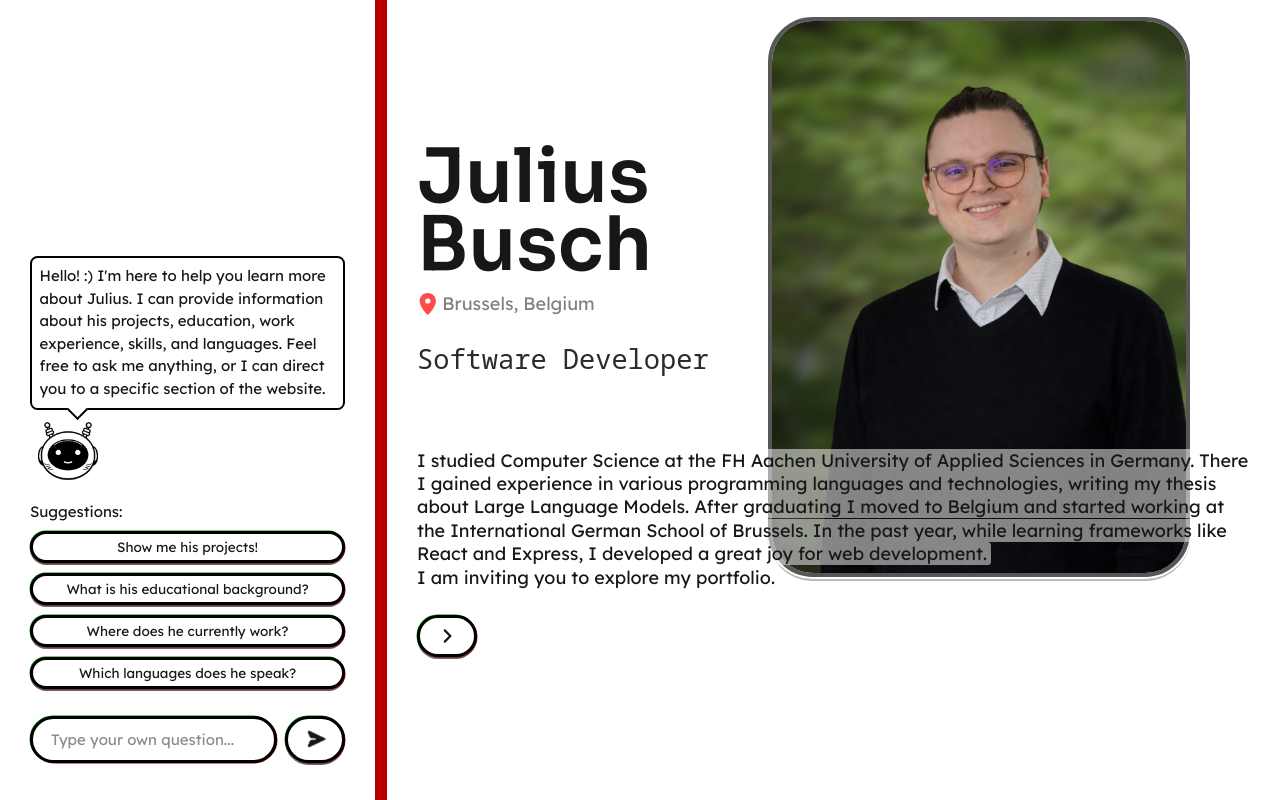
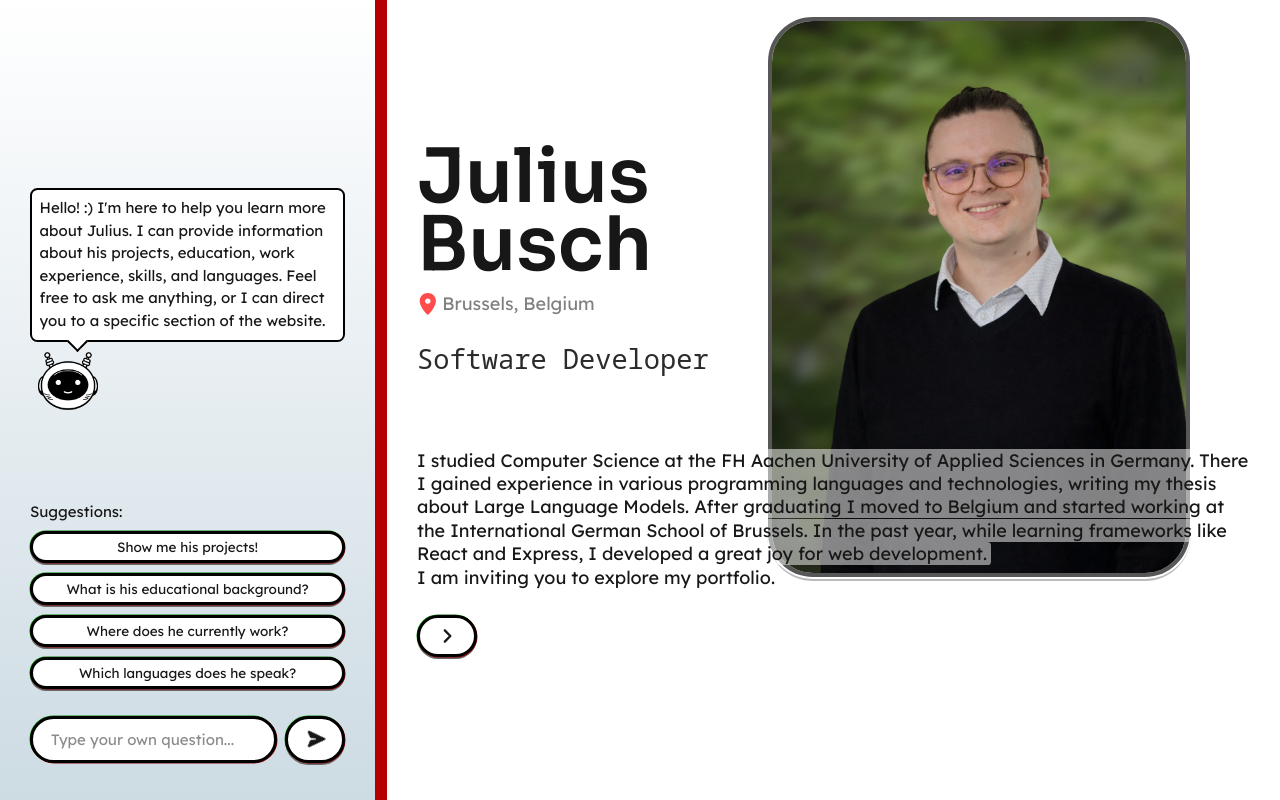
Before and after one commit to julii-b/portfolio-website, a Next.js app: page / in a window 1280 px wide. Built offline with nearby package versions, Linux system fonts and the light colour scheme; no server answers; a web font is replaced by a local one.

Commit message:
feat: improve navigation chat styles

```diff
--- a/app/(routes)/layout.module.css
+++ b/app/(routes)/layout.module.css
@@ -26,7 +26,12 @@
   top: 0;
   left: 0;
   width: min(30%, 25em);
-  z-index: 5;
+  z-index: 0;
+}
+@media (max-width: 600px) {
+  .navigationContainer {
+    z-index: 5; /* above other content when nav is shown on mobile */
+  }
 }
 
 .lineWrapper {
--- a/app/components/navigation-chat/navigation-chat.module.css
+++ b/app/components/navigation-chat/navigation-chat.module.css
@@ -1,8 +1,8 @@
-.openChatButton {
+.openChatButton, .closeChatButton {
   display: none !important;
 }
 @media (max-width: 600px) {
-  .openChatButton {
+  .openChatButton, .closeChatButton {
     position: fixed;
     bottom: 1em;
     left: 1em;
@@ -14,11 +14,15 @@
     align-items: center;
     justify-content: center;
   }
+  .openChatButton {
+    background-image: linear-gradient(to bottom, #ffffff, #cddbe3);
+  }
 }
 
 .scrollableContainer {
   height: 100dvh;
   overflow-y: auto;
+  background-image: linear-gradient(to bottom, #ffffff, #cddbe3);
 }
 @media (max-width: 600px) {
   .scrollableContainer {
@@ -30,7 +34,6 @@
     max-height: 90dvh;
     border: 3px solid #424242;
     border-radius: 3em;
-    background-color: rgb(255, 255, 255);
   }
   .scrollableContainer.notVisibleOnMobile {
     display: none;
@@ -45,6 +48,26 @@
   align-items: center;
   justify-content: end;
   padding: 2em;
+}
+
+.speechBubbleAndIconContainer {
+  flex-grow: 1;
+  display: flex;
+  flex-direction: column;
+  gap: 0.7em;
+  align-items: center;
+  justify-content: center;
+  width: 100%;
+}
+
+.spacerTop {
+  height: 0;
+  flex-grow: 2.5;
+}
+
+.spacerBottom {
+  height: 0;
+  flex-grow: 1;
 }
 
 .speechBubble {
--- a/app/components/navigation-chat/navigation-chat.tsx
+++ b/app/components/navigation-chat/navigation-chat.tsx
@@ -84,7 +84,9 @@ export default function NavigationChat() {
     <>
       {/** Button to open/close nav on mobile: */}
       <Button
-      className={styles.openChatButton}
+      className={
+        `${isNavVisible ? styles.closeChatButton : styles.openChatButton}`
+      }
       onClick={() => {
         setIsNavVisible(!isNavVisible);
       }}
@@ -110,6 +112,8 @@ export default function NavigationChat() {
         <nav className={styles.nav}>
 
           {/** Chat output in speech bubble with robot avatar: */}
+          <div className={styles.speechBubbleAndIconContainer}>
+            <div className={styles.spacerTop}></div>
             <div className={styles.speechBubble}>
               <div className={styles.chatOutput}>
                 {errorMessages ? (
@@ -121,6 +125,8 @@ export default function NavigationChat() {
             </div>
             <div className={styles.robotIconContainer}>
               <RobotIcon state={loadingState} />
+            </div>
+            <div className={styles.spacerBottom}></div>
           </div>
 
           {/** Suggestion buttons: */}
```
Also changed, not shown: app/components/navigation-chat/robot-icon/images/robot-empty.png. Lines whose indentation alone changed are shown as unchanged.
